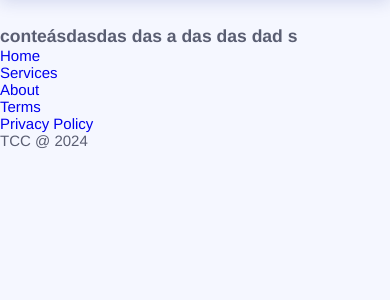
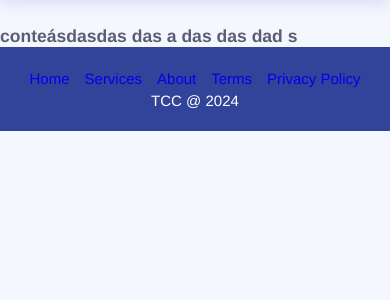
Before and after one commit to renegadelhaedu/datafinanceflask, a Flask app: page /gerarmoduloanalise in a window 390 px wide. Shown: the part 60-360 px from the top of the page. Run offline with Flask 3, Linux system fonts and the light colour scheme.

Commit message:
feat: responsivity home page

```diff
--- a/static/css/home.css
+++ b/static/css/home.css
@@ -21,7 +21,7 @@ body {
 
 header {
   width: 100%;
-  height: 80px;
+  height: 15%;
   background-color: var(--bg-color);
   display: flex;
   align-items: center;
@@ -199,7 +199,8 @@ main {
   display: flex;
   justify-content: center;
   align-items: center;
-  margin-top: 20px;
+  height: 70%;
+  margin-top: 10px;
 }
 
 .content {
@@ -214,72 +215,69 @@ main {
 }
 
 .content #iframe-card {
-  height: 60vh;
   width: 70%;
+  height: 450px;
 }
 
 .content #iframe-carousel {
   width: 800px;
+  height: 100px;
 }
 
+/* FOOTER */
 
-/* footer{
+
+footer{
   font-weight: 400;
+  height: 15%;
   width: 100%;
   background-color: #32439a;
+  color: #FFF;
+
+  display: flex;
+  align-items: center;
+  justify-content: center;
 }
 
-
-.footer .social{
-  text-align: center;
-  padding-bottom: 25px;
-  color: #ffffff;
+footer section {
+  display: flex;
+  align-items: center;
+  justify-content: center;
+  flex-direction: column;
+  gap: 5px;
 }
 
-.footer .social a{
-  font-size: 24px;
-  color: inherit;
-  border: 1px solid #ffffff93;
-  width: 40px;
-  height: 40px;
-  line-height: 38px;
-  text-align: center;
-  border-radius: 50%;
-  margin: 0 8px;
-  opacity: 0.75;
+footer section ul {
+  display: flex;
+  gap: 15px;
 }
 
-.footer .social a:hover{
-  opacity: 0.9;
+footer section ul li p {
+  color: #FFF;
+  transition: 0.5s;
 }
 
-.footer ul{
-  margin-top: 0;
-  padding: 0;
-  list-style: none;
-  font-size: 18px;
-  line-height: 1.6;
-  margin-bottom: 0;
-  text-align: center;
+footer section ul li p:hover {
+  color: #BBB;
 }
 
-.footer ul a{
-  color: white;
-  text-decoration: none;
-  opacity: 0.8;
+/* RESPONSIVIDADE */
+
+@media (max-width: 1366px){
+  header {
+    height: 10%;
+  }
+
+  main {
+    height: 80%;
+    margin-top: 0;
+  }
+
+  .content #iframe-carousel {
+    width: 600px;
+  }
+
+  footer {
+    height: 10%;
+  }
 }
-
-.footer ul li{
-  padding: 0 15px;
-}
-
-.footer ul li a:hover{
-  opacity: 1;
-}
-
-.footer .copyright{
-  margin-top: 15px;
-  text-align: center;
-  font-size: 13px;
-  color: #ffffff;
-}  */
```
Also changed, not shown: templates/home.html (+7 -7 lines).
